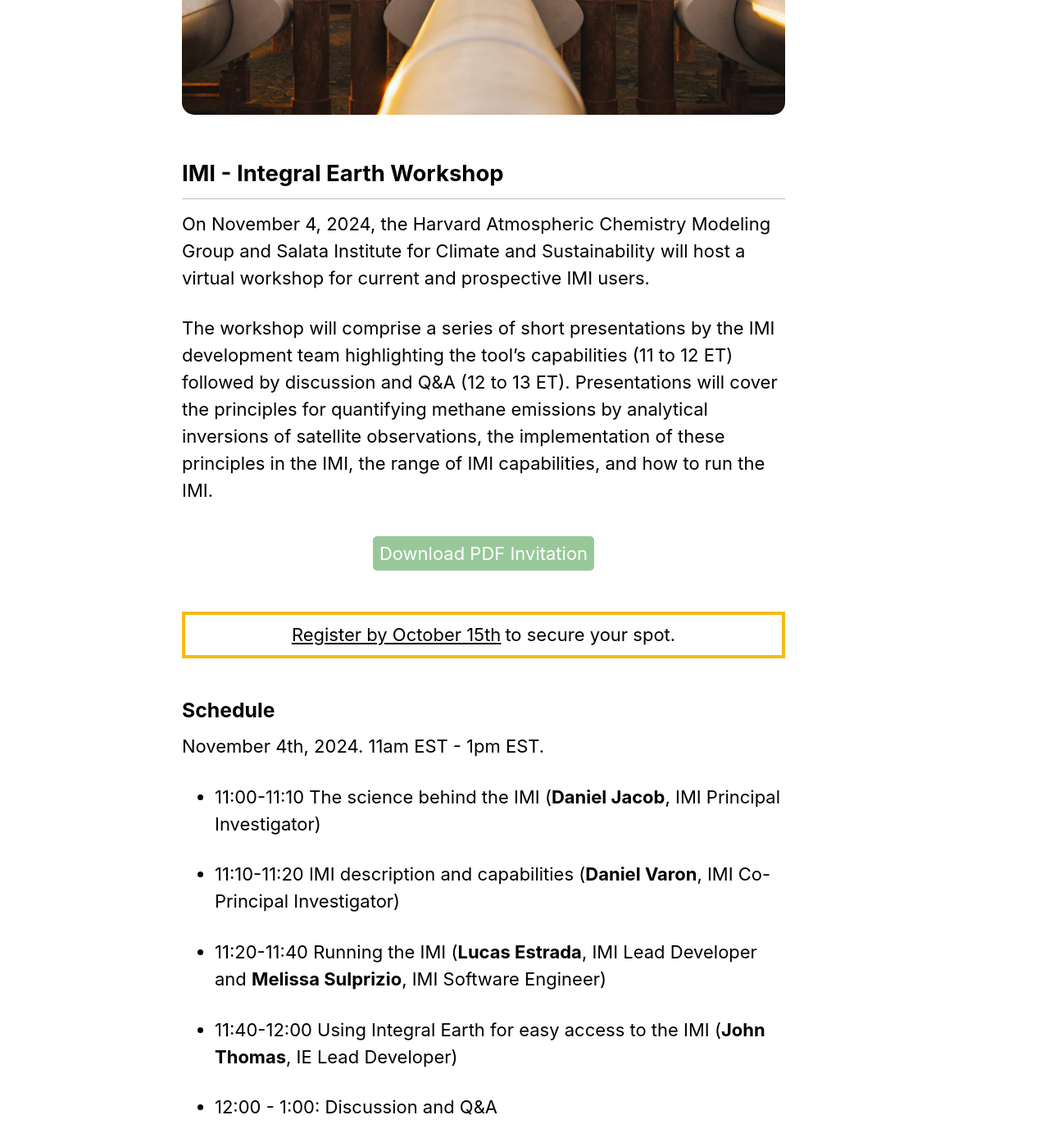
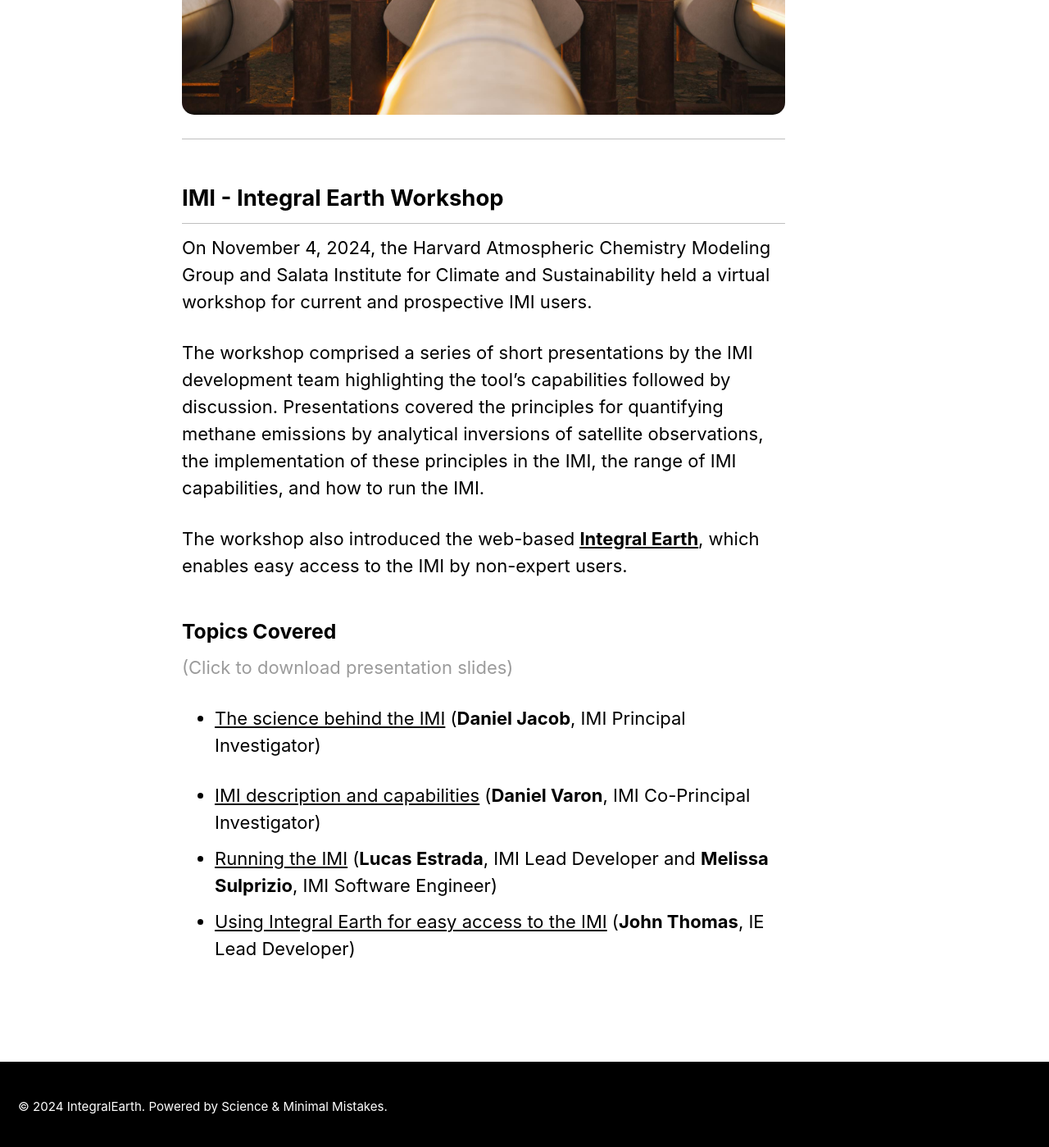
Before and after one commit to IntegralEarth/integralearth.github.io, a Jekyll site: the page built from _pages/development.md, in a window 1280 px wide and 1400 px high, scrolled down 528 px. Shown: the whole window at 82% size. Built offline with Jekyll 4.4.1, drawn with Linux system fonts in a browser that asks for light colours; cached includes are drawn as plain includes.

Commit message:
added workshop presentations to news page

```diff
--- a/_pages/development.md
+++ b/_pages/development.md
@@ -8,34 +8,31 @@ Exciting things are coming down the pipe!
 <br><br>
 ![Methane](/assets/images/Development_Page/methanepipe.jpeg){: .align-center, style="width: 100%; border-radius: 15px;" }
 
+<hr>
+<!-- <img src = "{{ site.baseurl }}/assets/plots/WorkshopBrochure.png" /> -->
+
 ## IMI - Integral Earth Workshop
 
-On November 4, 2024, the Harvard Atmospheric Chemistry Modeling Group and Salata Institute for Climate and Sustainability will host a virtual workshop for current and prospective IMI users.
+On November 4, 2024, the Harvard Atmospheric Chemistry Modeling Group and Salata Institute for Climate and Sustainability held a virtual workshop for current and prospective IMI users.
 
-The workshop will comprise a series of short presentations by the IMI development team highlighting the tool’s capabilities (11 to 12 ET) followed by discussion and Q&A (12 to 13 ET). Presentations will cover the principles for quantifying methane emissions by analytical inversions of satellite observations, the implementation of these principles in the IMI, the range of IMI capabilities, and how to run the IMI.
+The workshop comprised a series of short presentations by the IMI development team highlighting the tool’s capabilities followed by discussion. Presentations covered the principles for quantifying methane emissions by analytical inversions of satellite observations, the implementation of these principles in the IMI, the range of IMI capabilities, and how to run the IMI.
 
-<div style = "width: 100%; display: flex; justify-content: center; margin-bottom: 1.8rem; ">
-<a href = "/assets/images/WorkshopInviteNew.pdf" download>
+The workshop also introduced the web-based <a href = "http://integralearth.github.io" target = "#"><strong>Integral Earth</strong></a>, which enables easy access to the IMI by non-expert users.
+
+<!-- <div style = "width: 100%; display: flex; justify-content: center; margin-bottom: 1.8rem; ">
+<a href = "{{site.baseurl}}/assets/invitation/workshop_invitation_final.pdf" download>
     <button style = "margin: 10px; background-color: #98c89a; color: white; outline: none; border: solid transparent 1px; border-radius: 5px; padding: 7px">
         Download PDF Invitation
     </button>
     </a>
-</div>
+</div> -->
 
-<div style = "border: solid #F7BA14 4px; padding: 8px; display: flex; justify-content: center; gap: 5px">
-<a href = "https://forms.gle/tTtPsDYypsFZqtAw9" target = "#">Register by October 15th</a> to secure your spot.
-</div>
+### Topics Covered
 
-### Schedule
+<p style = "color: rgb(155,155,155)">(Click to download presentation slides)</p>
 
-November 4th, 2024. 11am EST - 1pm EST.
+- <a href = "{{site.baseurl}}/assets/powerpoint/1_Why_the_IMI.pdf" download>The science behind the IMI</a> (<strong>Daniel Jacob</strong>, IMI Principal Investigator)
 
-- 11:00-11:10 The science behind the IMI (<strong>Daniel Jacob</strong>, IMI Principal Investigator)
-
-- 11:10-11:20 IMI description and capabilities (<strong>Daniel Varon</strong>, IMI Co-Principal Investigator)
-
-- 11:20-11:40 Running the IMI (<strong>Lucas Estrada</strong>, IMI Lead Developer and <strong>Melissa Sulprizio</strong>, IMI Software Engineer)
-
-- 11:40-12:00 Using Integral Earth for easy access to the IMI (<strong>John Thomas</strong>, IE Lead Developer)
-
-- 12:00 - 1:00: Discussion and Q&A
+- <a href = "{{site.baseurl}}/assets/powerpoint/2_IMI_description_and_capabilities.pdf" download>IMI description and capabilities</a> (<strong>Daniel Varon</strong>, IMI Co-Principal Investigator)
+- <a href = "{{site.baseurl}}/assets/powerpoint/3_Running_the_IMI.pdf" download>Running the IMI</a> (<strong>Lucas Estrada</strong>, IMI Lead Developer and <strong>Melissa Sulprizio</strong>, IMI Software Engineer)
+- <a href = "{{site.baseurl}}/assets/powerpoint/4_Using_IE_for_easy_access_to_the_IMI.pdf" download>Using Integral Earth for easy access to the IMI</a> (<strong>John Thomas</strong>, IE Lead Developer)
```
Also changed, not shown: 14 other files.
